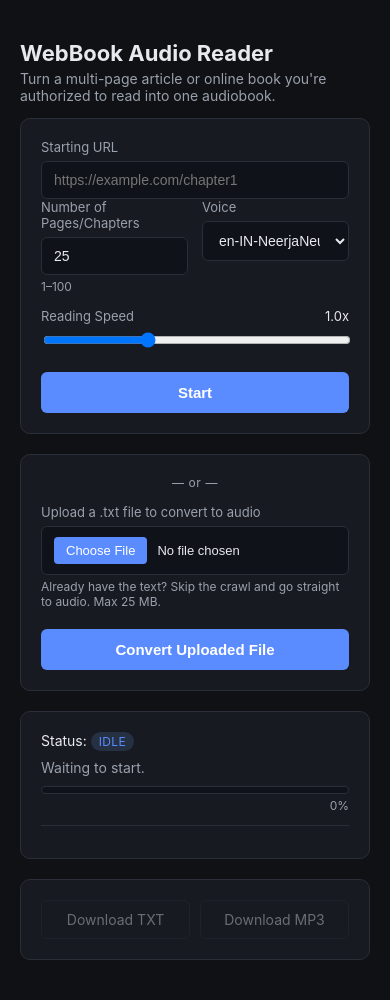
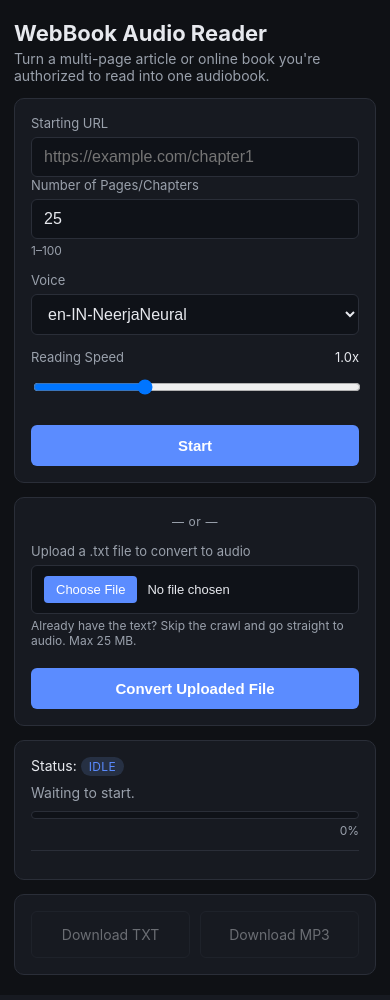
Before and after one commit to Yashswi-3/webbook_audio, a Flask app: page / in a window 390 px wide. After the commit the page ends 975 px from the top, so only its background shows below. Run offline with Flask 3, Linux system fonts and the light colour scheme.

Commit message:
Make the UI responsive
The missing viewport meta was the actual bug - phones rendered the page at
980px and zoomed out. Also: 16px inputs so iOS doesn't auto-zoom on focus,
the two-up field row stacks under 600px, and long page titles ellipsis
instead of pushing the word count off-screen.

Verified at 375px and 1280px: no horizontal overflow at either.

Co-Authored-By: Claude Opus 5 <noreply@anthropic.com>

```diff
--- a/templates/index.html
+++ b/templates/index.html
@@ -2,6 +2,8 @@
 <html lang="en">
 <head>
 <meta charset="UTF-8">
+<meta name="viewport" content="width=device-width, initial-scale=1">
+<meta name="theme-color" content="#0f1115">
 <title>WebBook Audio Reader</title>
 <style>
   :root {
@@ -47,11 +49,12 @@
     border: 1px solid var(--border);
     border-radius: 6px;
     color: var(--text);
-    font-size: 14px;
+    /* 16px, not 14: iOS Safari auto-zooms the page on focus below 16px */
+    font-size: 16px;
   }
-  input[type=range] { width: 100%; }
-  .row { display: flex; gap: 14px; }
-  .row > div { flex: 1; }
+  input[type=range] { width: 100%; height: 28px; }
+  .row { display: flex; gap: 14px; flex-wrap: wrap; }
+  .row > div { flex: 1 1 180px; min-width: 0; }
   button {
     margin-top: 20px;
     width: 100%;
@@ -112,9 +115,18 @@
   .page-row {
     display: flex;
     justify-content: space-between;
+    gap: 10px;
     padding: 4px 0;
     color: var(--muted);
   }
+  /* long page titles must truncate, not push the word count off-screen */
+  .page-row > span:first-child {
+    min-width: 0;
+    overflow: hidden;
+    text-overflow: ellipsis;
+    white-space: nowrap;
+  }
+  .page-row > span:last-child { flex: none; }
   .page-row.ok { color: var(--text); }
   .page-row.fail { color: var(--err); }
   .downloads { display: flex; gap: 10px; }
@@ -156,6 +168,15 @@
     margin-right: 10px;
     cursor: pointer;
     font-size: 13px;
+  }
+
+  @media (max-width: 600px) {
+    body { margin: 20px auto; padding: 0 14px; }
+    .panel { padding: 16px; margin-bottom: 14px; }
+    #pageLog { max-height: 180px; }
+    /* stack the two-up fields - side by side is unreadable at 375px */
+    .row > div { flex-basis: 100%; }
+    .downloads a { padding: 14px 10px; }
   }
 </style>
 </head>
```
Also changed, not shown: 1 other file.
